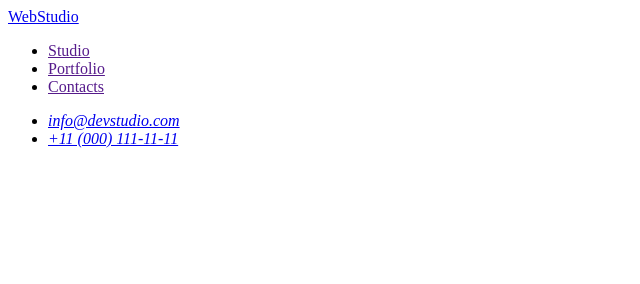
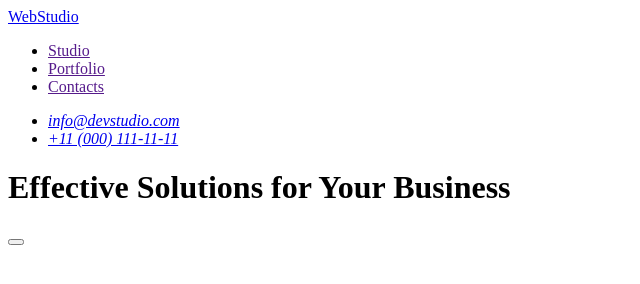
Before and after one commit to Yevhenii-Shevchenko/goit-markup-hw-01, a plain HTML site: page index.html in a window 1280 px wide. Shown: the whole page, without its empty margins (0-640 px from the left). Drawn offline with Linux system fonts and the light colour scheme.

Commit message:
add h1,button

```diff
--- a/index.html
+++ b/index.html
@@ -6,6 +6,7 @@
     <title>Web Studio</title>
   </head>
   <body>
+    <!-- Page header -->
     <header>
       <nav>
         <a href="./index.html">WebStudio</a>
@@ -24,5 +25,12 @@
         </ul>
       </address>
     </header>
+
+    <main>
+      <h1>Effective Solutions for Your Business</h1>
+      <button></button>
+    </main>
+
+    <footer></footer>
   </body>
 </html>
```
Also changed, not shown: .prettierrc.json (added).
